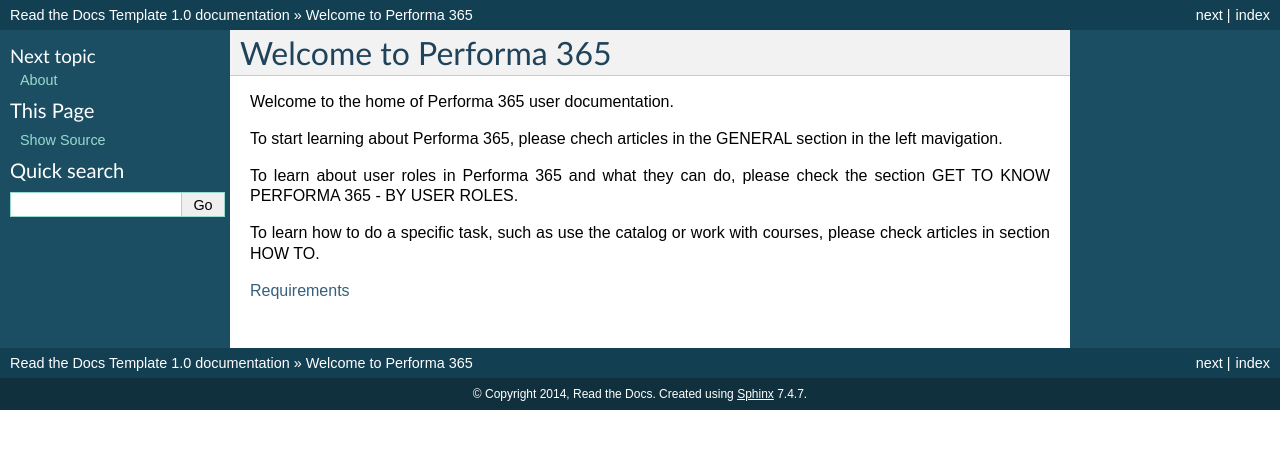
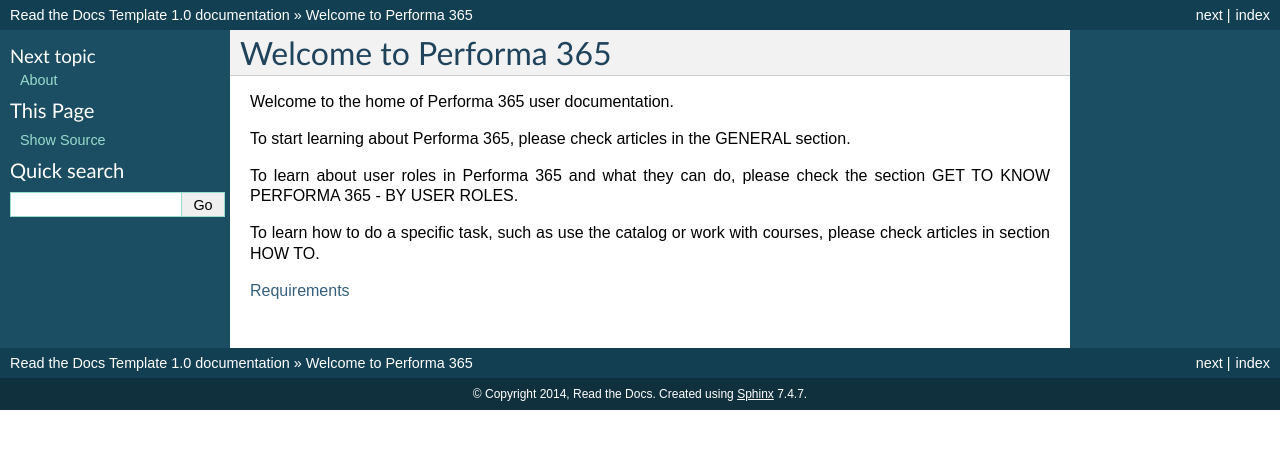
Before and after one commit to pslisko/performa365docs, a Sphinx documentation site: the page built from docs/index.rst, in a window 1280 px wide. Shown: the top 449 px of the page. Built offline with Sphinx 7.4.7, drawn with Linux system fonts in a browser that asks for light colours; pages that are not in the unit, such as notebooks, are missing from menus.

Commit message:
Update index.rst

```diff
--- a/docs/index.rst
+++ b/docs/index.rst
@@ -3,7 +3,7 @@
 
 Welcome to the home of Performa 365 user documentation.
 
-To start learning about Performa 365, please chech articles in the GENERAL section in the left mavigation.
+To start learning about Performa 365, please check articles in the GENERAL section.
 
 To learn about user roles in Performa 365 and what they can do, please check the section GET TO KNOW PERFORMA 365 - BY USER ROLES.
 
```
